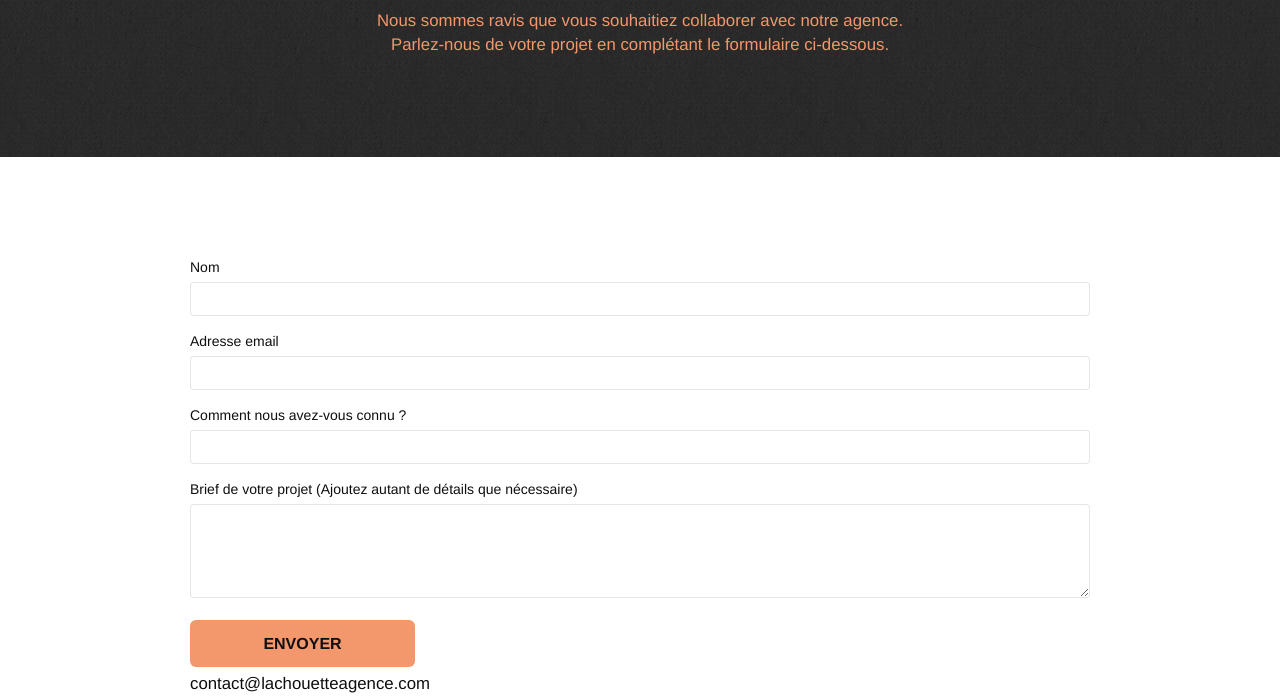
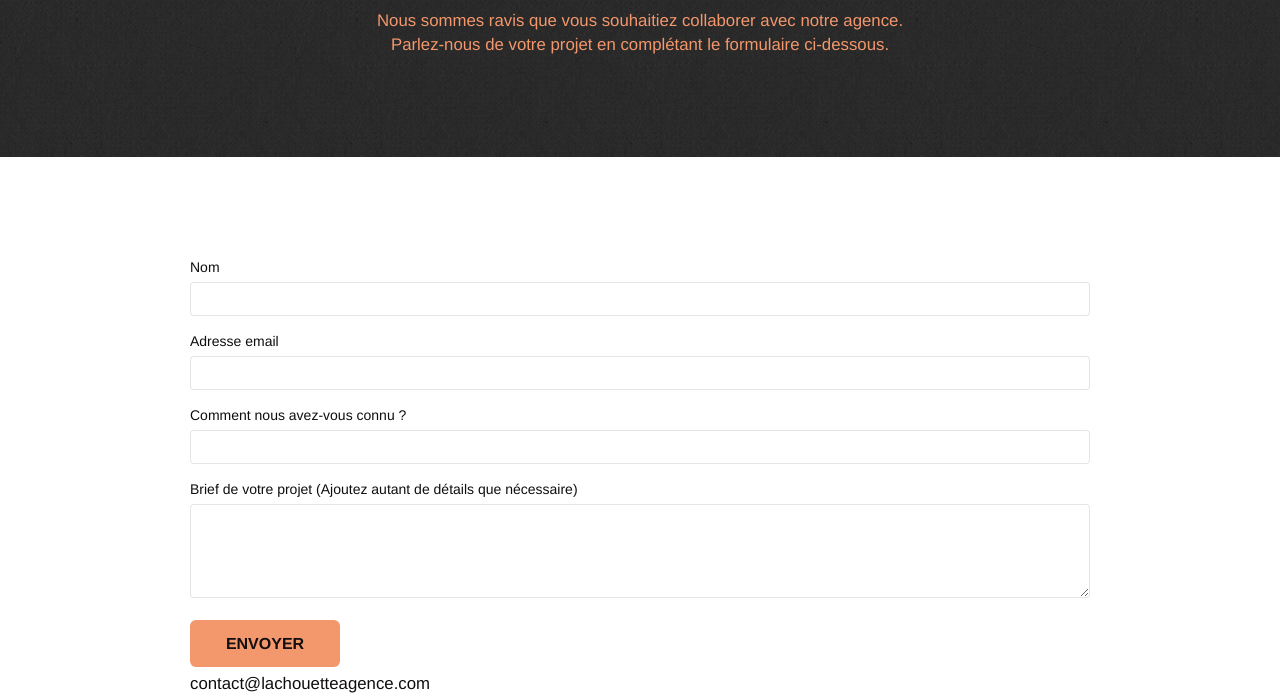
Before and after one commit to StudentOpc/StudentOpc.github.io, a plain HTML site: page page2.html in a window 1280 px wide. Shown: the part 255-952 px from the top of the page. Drawn offline with Linux system fonts and the light colour scheme.

Commit message:
Changement de width des bouton en px

```diff
--- a/style.css
+++ b/style.css
@@ -739,10 +739,6 @@ h2 {
     color: #333333!important;
 }
 
-h3 {
-
-}
-
 .med-width-whitespace {
     max-width: 800px;
     margin: auto;
@@ -814,7 +810,7 @@ h4 {
 .btn-atomic-tangerine {
     background: #F3976C;
     color: #110f0f!important;
-    width: 25%;
+    width: 150px;
 }
 
 .btn-atomic-tangerine:hover {
```
